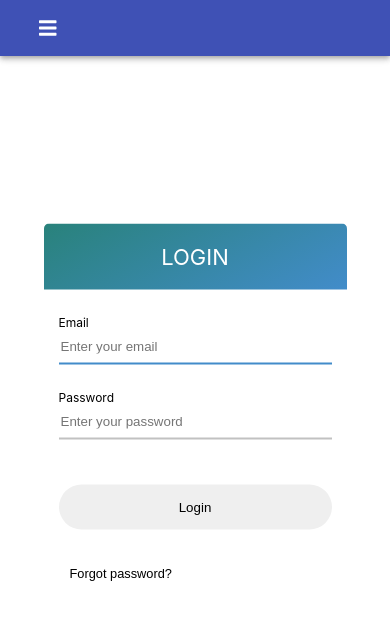
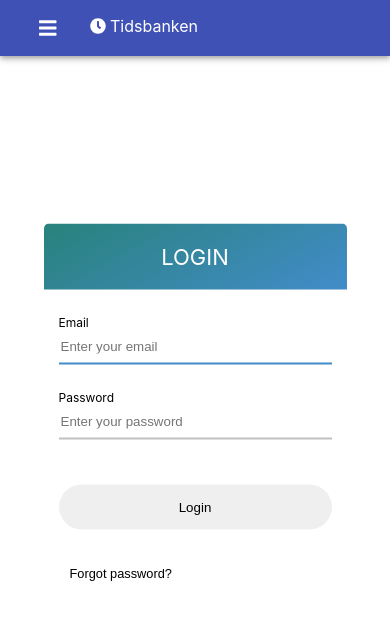
Before and after one commit to Misaoo/TidsbankenFE, a React (Create React App) app: page /login in a window 390 px wide. Shown: the top 620 px of the page. Built offline with nearby package versions, Linux system fonts and the light colour scheme; no server answers.

Commit message:
navbar brand on mobile view

```diff
--- a/src/components/common/header/Header.tsx
+++ b/src/components/common/header/Header.tsx
@@ -81,6 +81,10 @@ const Header = (props: any) => {
             >
               <FontAwesomeIcon icon="bars" />
             </Button>
+            <span>
+            <NavLink to="/"> <FontAwesomeIcon icon="clock" /> Tidsbanken </NavLink>
+
+            </span>
 
             {/* Link menu */}
             <Collapse in={open} timeout="auto" unmountOnExit>
```
Also changed, not shown: src/css/profile/VacationComponent.module.css (line endings or trailing spaces).
